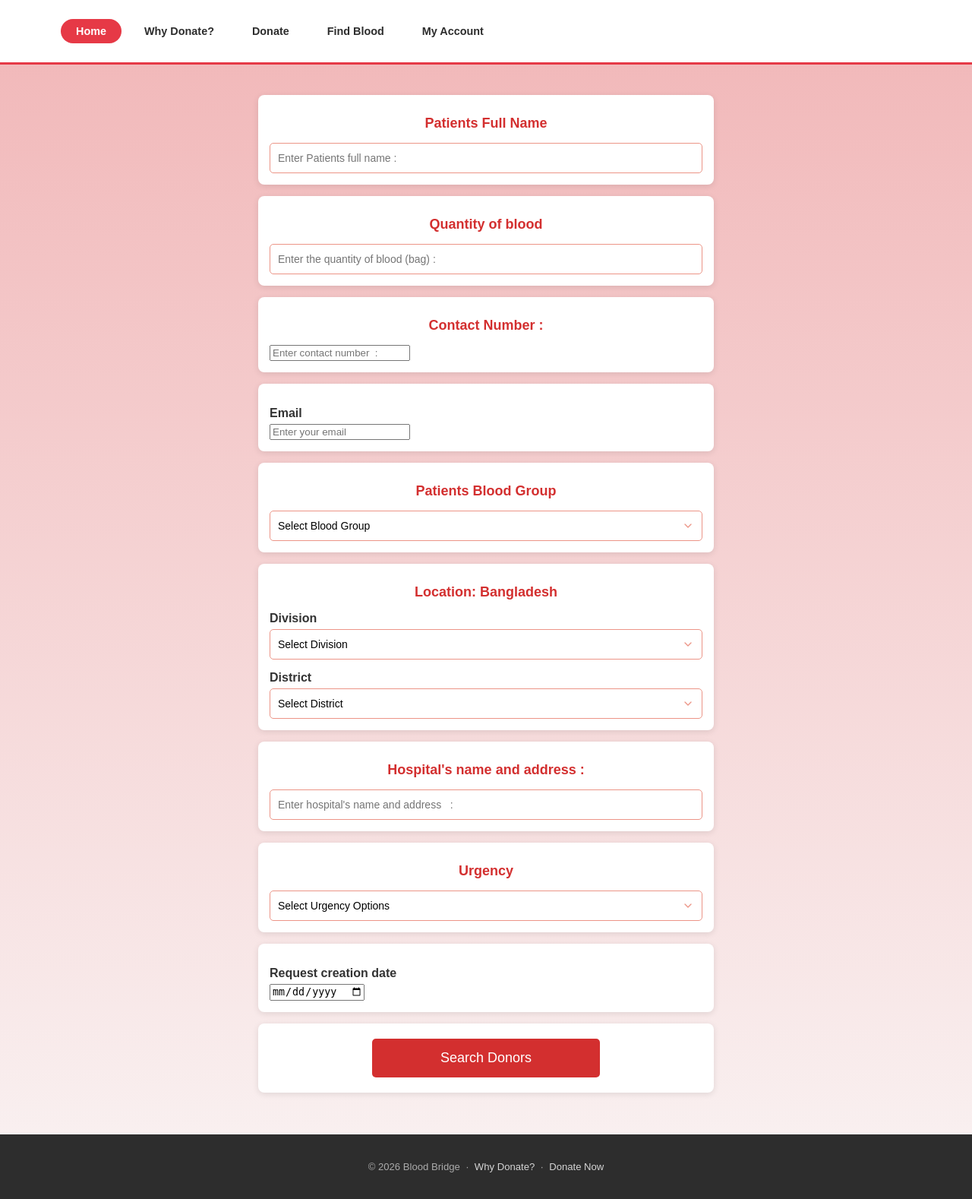
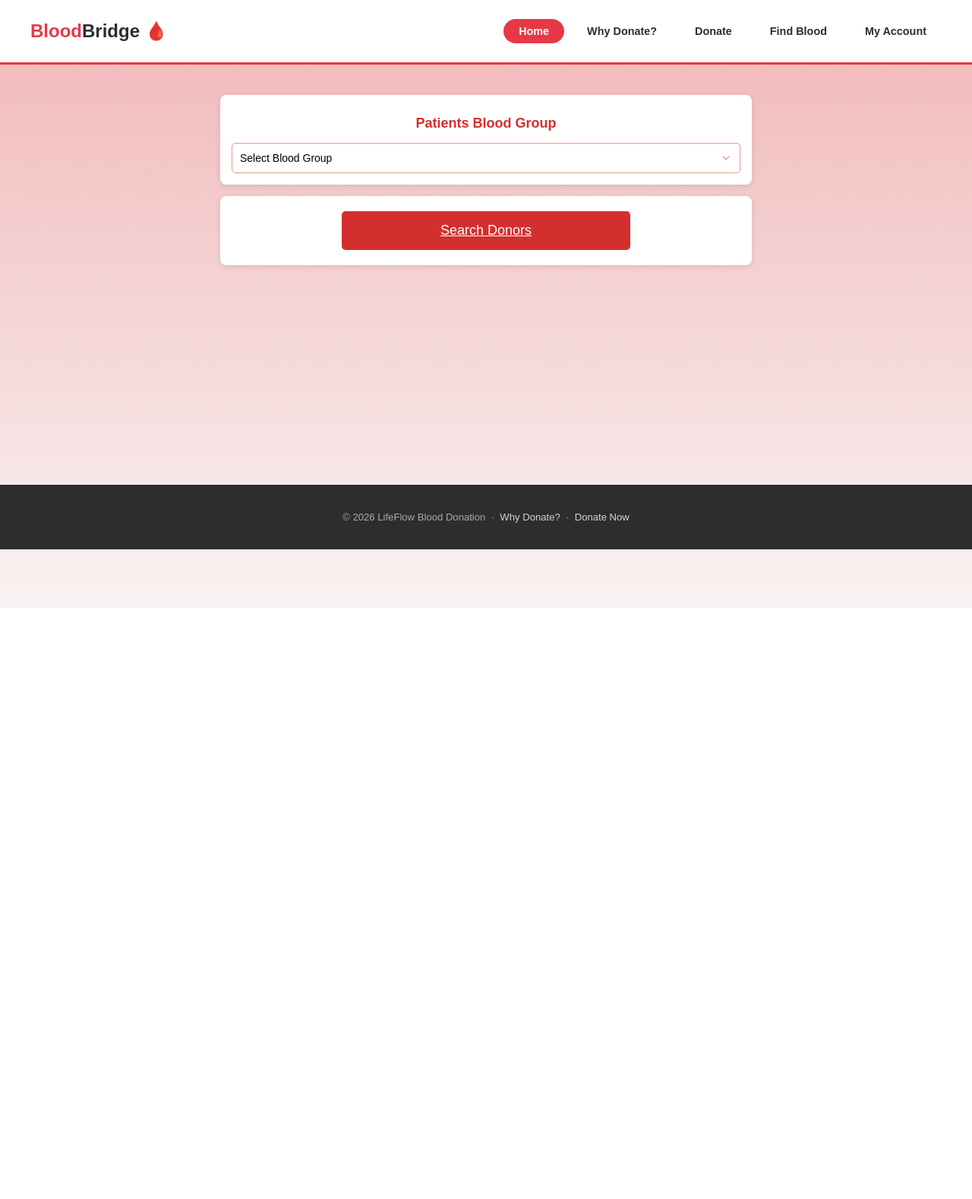
Before and after one commit to suhaifa14-hub/Blood-Bridge, a Django app: page /request in a window 1280 px wide. Shown: the whole page at 76% size. After the commit the page ends 800 px from the top, so only its background shows below. Run offline with Django 5.2, Linux system fonts and the light colour scheme.

Commit message:
modified:   bloodbank/db.sqlite3 	modified:   bloodbank/donors/__pycache__/forms.cpython-314.pyc 	modified:   bloodbank/donors/__pycache__/models.cpython-314.pyc 	modified:   bloodbank/donors/forms.py 	modified:   bloodbank/donors/models.py 	modified:   bloodbank/donors/static/donors/css/page1.css 	modified:   bloodbank/donors/static/donors/css/page3.css 	modified:   bloodbank/donors/templates/page3.html 	modified:   bloodbank/users/__pycache__/views.cpython-314.pyc 	modified:   bloodbank/users/views.py

```diff
--- a/bloodbank/donors/forms.py
+++ b/bloodbank/donors/forms.py
@@ -36,13 +36,13 @@ class Donorform(UserCreationForm):
     def save(self, commit=True):
 
         user = super().save(commit=True)
-        #user.email = self.cleaned_data['email']
+
 
 
 
 
         donor_bio = donor.objects.create(
-                user=user,  # This links to the User model
+                user=user,
                 fullname=self.cleaned_data['fullname'],
                 age=self.cleaned_data['age'],
                 weight=self.cleaned_data['weight'],
--- a/bloodbank/donors/models.py
+++ b/bloodbank/donors/models.py
@@ -5,9 +5,6 @@ from django.contrib.auth.models import User
 class donor(models.Model):
 
     user=models.OneToOneField(User, on_delete=models.CASCADE , null=True , blank=True , related_name= 'donor_bio')
-
-
-
 
 
     fullname = models.CharField(max_length=100)
--- a/bloodbank/donors/static/donors/css/page3.css
+++ b/bloodbank/donors/static/donors/css/page3.css
@@ -1,4 +1,4 @@
-body{
+body {
     margin: 0;
     padding: 0;
     font-family: Arial, sans-serif;
@@ -6,7 +6,7 @@ body{
     min-height: 100vh;
     background-image: linear-gradient(to bottom, rgba(220, 53, 69, 0.08), rgba(250, 248, 248, 0.9));
 }
-
+  /* NAVBAR */
     .navbar {
         background-color: white;
         padding: 16px 40px;
@@ -59,7 +59,7 @@ body{
 
 .page-center {
     width: 100%;
-    max-width: 600px;
+    max-width: 700px;
     margin: 30px auto; /* center */
     padding: 10px;
 }
--- a/bloodbank/donors/templates/page3.html
+++ b/bloodbank/donors/templates/page3.html
@@ -10,8 +10,7 @@
 <body>
       <!-- NAVBAR -->
   <nav class="navbar">
-
-
+      <a href="/" class="logo">Blood<span>Bridge</span> 🩸</a>
         <ul class="nav-links">
             <li><a href="/" class="active-link">Home</a></li>
             <li><a href="awareness">Why Donate?</a></li>
@@ -21,24 +20,12 @@
         </ul>
   </nav>
   <form action="{% url 'DonorList'%}" method="POST">
-   {% csrf_token %}
+
   <div class="page-center">
-    <div class = "container">
-    <h1>Patients Full Name</h1>
-    <input type="text" id="name" name="name" placeholder="Enter Patients full name :" required></div>
-    <div class ="container">
-    <h1>Quantity of blood </h1>
-    <input type="number" id="bag" name="bloodbag" min = "1" placeholder="Enter the quantity of blood (bag) :" required></div>
-    <div class ="container">
-    <h1>Contact Number :</h1>
-    <input type="tel" id="num" name="num"  placeholder="Enter contact number  :" required></div>
-    <div class="container">
-      <label for="email">Email</label>
-      <input type="email" id="email" name="email" placeholder="Enter your email" >
-    </div>
+
     <div class="container">
       <h1> Patients Blood Group</h1>
-      <select id="bldgrp" name="bldgrp">
+      <select id="bldgrp" name="bldgrp" required>
         <option value=""> Select Blood Group </option>
         <option value="A+">A+ </option>
         <option value="A-">A- </option>
@@ -52,63 +39,23 @@
     </div>
 
 
-    <div class="container">
-      <h1>Location: Bangladesh</h1>
-
-      <label>Division</label>
-      <select id="division" onchange="loadDistricts()" name="division">
-        <option value=""> Select Division </option>
-        <option value="dhaka">Dhaka</option>
-        <option value="chattogram">Chattogram</option>
-        <option value="rajshahi">Rajshahi</option>
-        <option value="khulna">Khulna</option>
-        <option value="barishal">Barishal</option>
-        <option value="sylhet">Sylhet</option>
-        <option value="rangpur">Rangpur</option>
-        <option value="mymensingh">Mymensingh</option>
-      </select>
-
-      <label>District</label>
-      <select id="district" name="district" >
-        <option value=""> Select District </option>
-
-      </select>
-
-
-    </div>
-    <div class="container">
-    <h1>Hospital's name and address :</h1>
-    <input type="text" id="hlocation" name="hlocation"  placeholder="Enter hospital's name and address   :" required></div>
-
-   <div class="container">
-      <h1>Urgency</h1>
-      <select id="urgency" name="urgency" required>
-        <option value=""> Select Urgency Options </option>
-        <option value="asap">Emergency</option>
-        <option value="custom"> Non-Urgent</option>
-      </select>
 
 
 
+
+    <div class="container center-button">
+   <a href="newPage-3-2.html" id="searchbtn">Search Donors</a>
     </div>
 
-    <div class="container">
-      <label for="request_date">Request creation date</label>
-      <input type="date" id="request_date" name="request_at" required>
-
-    </div>
-
-    <div class="container center-button">
-      <button id="searchbtn"  >Search Donors</button>
-    </div>
-
-  </div>
-  </div>
  </form>
+ </div>
+ <br><br><br>
+ <br><br><br>
+ <br><br><br><br>
+ <br><br><br>
       <!-- FOOTER -->
     <footer>
-        <p>© 2026 Blood Bridge &nbsp;·&nbsp; <a href="awareness">Why Donate?</a> &nbsp;·&nbsp; <a href="register">Donate Now</a></p>
+        <p>© 2026 LifeFlow Blood Donation &nbsp;·&nbsp; <a href="awareness">Why Donate?</a> &nbsp;·&nbsp; <a href="register">Donate Now</a></p>
     </footer>
-  <script src="{%static 'donors/css/page3.js'%}?v=2"></script>
 </body>
 </html>
--- a/bloodbank/users/views.py
+++ b/bloodbank/users/views.py
@@ -8,7 +8,7 @@ from django.contrib import messages
 from donors.models import donor,searchdonor
 from django.contrib.auth.decorators import login_required
 from django.contrib.auth.models import User
-from django.contrib.auth import update_session_auth_hash
+
 from django.core.mail import send_mail
 from django.shortcuts import get_object_or_404, redirect
 
@@ -83,6 +83,7 @@ def delete_donor(request, donor_id):
         donor_bio= donor.objects.get(id=donor_id)
         user=donor_bio.user
 
+
         user.delete()
         messages.success(request, 'Donor Deleted Successfully!')
         return redirect('AdminDashboard')
```
Also changed, not shown: bloodbank/donors/static/donors/css/page1.css (+2 -103 lines), bloodbank/db.sqlite3.
